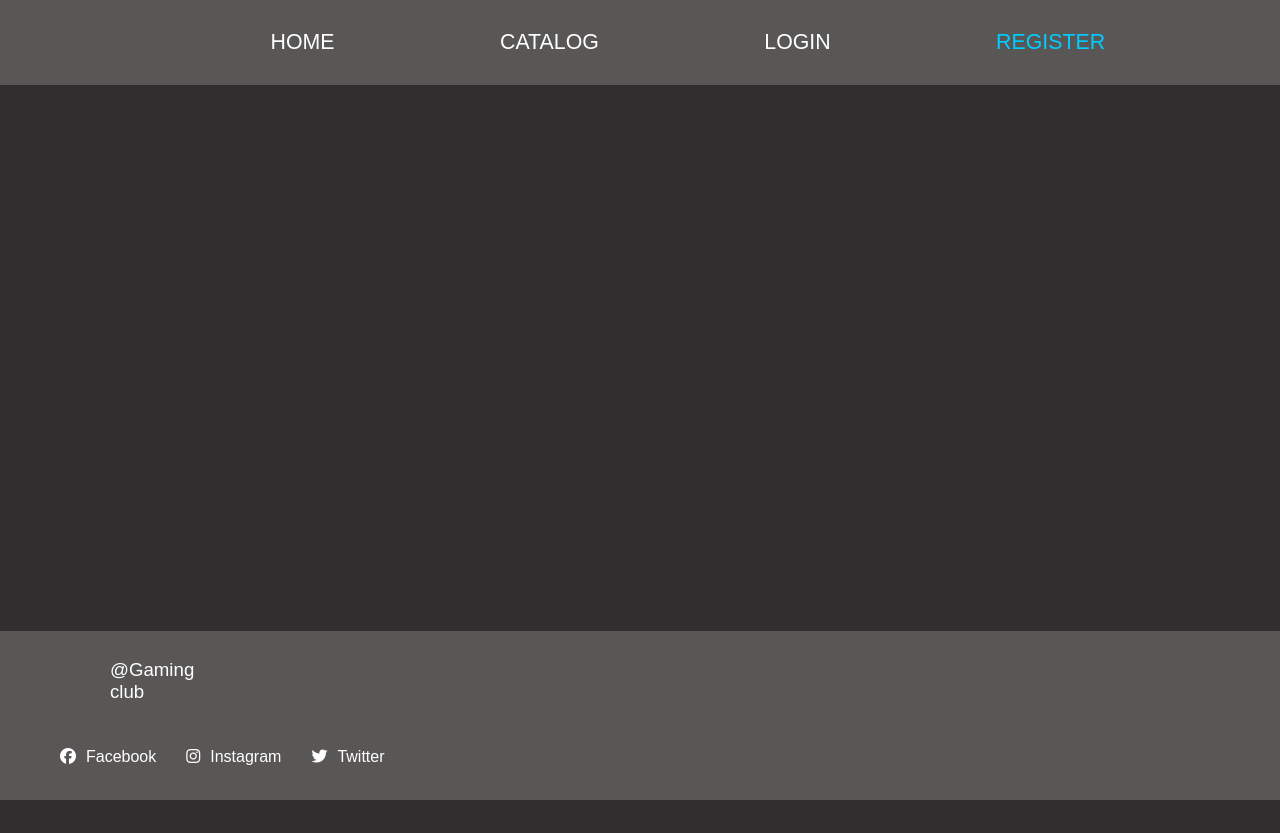
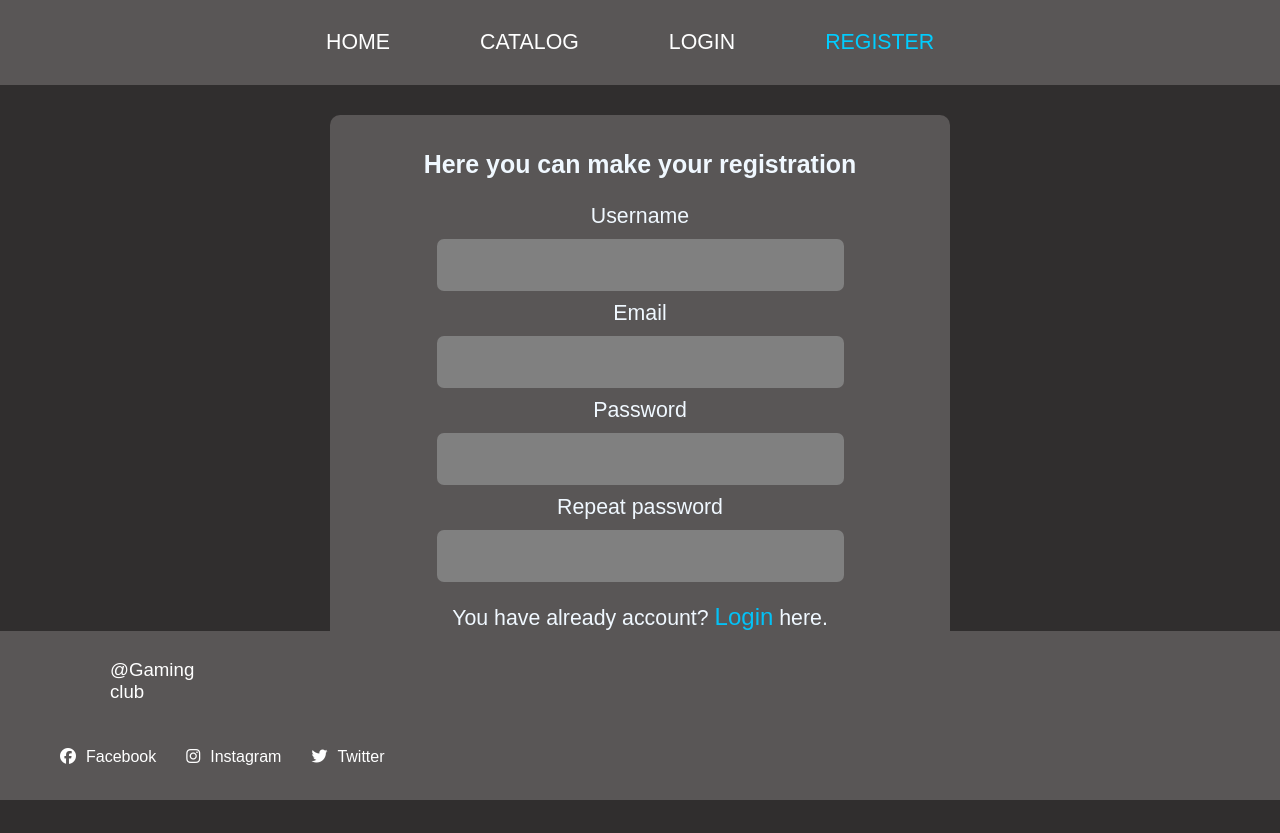
Before and after one commit to Qsen02/Softuni-ReactJS-Final-Project, a React (Vite) app in the folder Gaming club-project/client/: page /register in a window 1280 px wide. Before the commit this address had no page. Before the commit the page ends 800 px from the top, so only its background shows below. Built offline with nearby package versions, Linux system fonts and the light colour scheme; the HTML template or start-up script is replaced by a standard one.

Commit message:
Register added

```diff
--- a/Gaming club-project/client/index.html
+++ b/Gaming club-project/client/index.html
@@ -8,7 +8,6 @@
     <script src="https://kit.fontawesome.com/2553465cd5.js" crossorigin="anonymous"></script>
     <link rel="icon" type="image/png" sizes="32x32" href="/public/favicon.ico">
     <script src="/src/utils/upload.js"></script>
-    <script src="/src/utils/notification.js"></script>
 </head>
 
 <body>
--- a/Gaming club-project/client/src/App.jsx
+++ b/Gaming club-project/client/src/App.jsx
@@ -3,16 +3,34 @@ import Footer from "./components/footer/Footer"
 import Home from "./components/home/Home";
 import Catalog from "./components/catalog/Catalog";
 import { Routes, Route } from "react-router-dom";
+import { useEffect, useState } from "react";
+import { getUserData } from "./utils/userDataHelper";
+import Register from "./components/register/Register";
 
 function App() {
+    let [isUser, setIsUser] = useState(null);
+    let user = getUserData();
+
+    useEffect(() => {
+        if (user) {
+            setIsUser(user);
+        } else {
+            setIsUser(null);
+        }
+    }, [])
+
+    function setUserHandler(user){
+        setIsUser(user);
+    }
 
     return (
         <>
-            <Header/>
+            <Header isUser={isUser} />
             <main>
                 <Routes>
-                    <Route path="/" element={<Home />}/>
-                    <Route path="/catalog" element={<Catalog />}/>
+                    <Route path="/" element={<Home />} />
+                    <Route path="/catalog" element={<Catalog />} />
+                    <Route path="/register" element={<Register setUser={setUserHandler}/>} />
                 </Routes>
             </main>
             <Footer />
--- a/Gaming club-project/client/src/api/api.js
+++ b/Gaming club-project/client/src/api/api.js
@@ -31,8 +31,7 @@ async function request(method, url, data) {
         let data = await response.json();
         return data;
     } catch (err) {
-        alert(err.message);
-        return;
+        throw new Error(err.message);
     }
 }
 
--- a/Gaming club-project/client/src/api/userService.js
+++ b/Gaming club-project/client/src/api/userService.js
@@ -3,12 +3,12 @@ import { post, get } from "./api";
 let endpoint = "/users";
 
 export async function register(data) {
-    let data = await post(`${endpoint}/register`, data);
-    return data;
+    return await post(`${endpoint}/register`, data);
+
 }
 
 export async function login(data) {
-    let data = await post(`${endpoint}/login`, data);
+    return await post(`${endpoint}/login`, data);
 }
 
 export async function logout() {
--- a/Gaming club-project/client/src/components/header/Header.jsx
+++ b/Gaming club-project/client/src/components/header/Header.jsx
@@ -1,35 +1,32 @@
 import ListItem from "./listItem/ListItem"
 import styles from "./Header.module.css"
 
-export default function Header() {
-    let listItems = [
-        {
-            link: "/",
-            name: "HOME"
-        },
-        {
-            link: "/catalog",
-            name: "CATALOG"
-        },
-        {
-            link: "/login",
-            name: "LOGIN"
-        },
-        {
-            link: "/register",
-            name: "REGISTER"
-        }
+export default function Header({
+    isUser
+}) {
+    let guest = [
+        { link: "/", name: "HOME" },
+        { link: "/catalog", name: "CATALOG" },
+        { link: "/login", name: "LOGIN" },
+        { link: "/register", name: "REGISTER" }
+    ]
+    let user = [
+        { link: "/", name: "HOME" },
+        { link: "/catalog", name: "CATALOG" },
+        { link: "/create", name: "CREATE" },
+        { link: "/profile", name: "PROFILE" },
+        { link: "/logout", name: "LOGOUT" }
     ]
     return (
         <header>
             <nav className={styles.navigation}>
                 <ul>
-                    {listItems.map(el=><ListItem key={el.name} name={el.name} link={el.link}/>)}
+                    {isUser
+                        ? user.map(el => <ListItem key={el.name} name={el.name} link={el.link} />)
+                        : guest.map(el => <ListItem key={el.name} name={el.name} link={el.link} />)
+                    }
                 </ul>
             </nav>
         </header>
     )
 }
-{/* <li><a href="/create">CREATE</a></li>
-                <li><a href="/profile">PROFILE</a></li>
-                <li><a href="/logout">LOGOUT</a></li> */}
--- a/Gaming club-project/client/src/components/header/Header.module.css
+++ b/Gaming club-project/client/src/components/header/Header.module.css
@@ -13,8 +13,8 @@ body {
 }
 
 .navigation ul {
-    display: flex;
+    display: block;
     margin: 0 auto;
-    width: 1000px;
+    width: 700;
     height: auto;
 }
--- a/Gaming club-project/client/src/components/header/listItem/ListItem.module.css
+++ b/Gaming club-project/client/src/components/header/listItem/ListItem.module.css
@@ -19,7 +19,7 @@
 .listItem {
     display: inline-block;
     margin: 0 auto;
-    margin-right: 60px;
+    margin-right: 80px;
 }
 
 .listItem a {
--- /dev/null
+++ b/Gaming club-project/client/src/components/register/Register.jsx
@@ -0,0 +1,80 @@
+import { useState } from "react"
+import styles from "./Register.module.css"
+import { Link, useNavigate } from "react-router-dom";
+import { register } from "../../api/userService";
+import { setUserData } from "../../utils/userDataHelper";
+
+export default function Register({
+    setUser
+}) {
+    let [errMessage, setErrMessage] = useState({});
+    let [isError, setIsError] = useState(false);
+    let [formValues, setFormValues] = useState({
+        username: "",
+        email:"",
+        password: "",
+        repass: ""
+    })
+    let navigate = useNavigate();
+    function changeHandler(event) {
+        setFormValues(oldValues => ({ ...oldValues, [event.target.name]: event.target.value }))
+    }
+
+    async function onRegister(event) {
+        event.preventDefault();
+        let username = formValues.username;
+        let email=formValues.email;
+        let password = formValues.password;
+        let repass= formValues.repass
+
+        try {
+            let user = await register({ username,email, password,repass });
+            setUserData(user);
+            setFormValues(oldValues => ({
+                ...oldValues,
+                username: "",
+                email:"",
+                password: "",
+                repass: ""
+            }))
+            setUser(user);
+            navigate("/");
+        } catch (err) {
+            console.log(JSON.parse(err.message))
+            setErrMessage(JSON.parse(err.message));
+            setIsError(true);
+            return;
+        }
+    }
+
+    function onClose(){
+        setIsError(false);
+    }
+
+    return (
+        <>
+            {isError
+                ? < div onClick={onClose} className={styles.error}>
+                  <p>{errMessage.username}</p>
+                  <p>{errMessage.email}</p>
+                  <p>{errMessage.password}</p>
+                  <p>{errMessage.repass}</p>
+                </div >
+                : ""
+            }
+            <form onSubmit={onRegister} className={styles.Register}>
+                <h3>Here you can make your registration</h3>
+                <label className={errMessage.username ? styles.errorLabel : ""}>Username</label>
+                <input className={errMessage.username ? styles.errorField : ""} type="text" name="username" value={formValues.username} onChange={changeHandler} />
+                <label className={errMessage.email ? styles.errorLabel : ""}>Email</label>
+                <input className={errMessage.email ? styles.errorField : ""} type="text" name="email" value={formValues.email} onChange={changeHandler} />
+                <label className={errMessage.password ? styles.errorLabel : ""}>Password</label >
+                <input className={errMessage.password ? styles.errorField : ""} type="password" name="password" value={formValues.password} onChange={changeHandler} />
+                <label className={errMessage.repass ? styles.errorLabel : ""}>Repeat password</label>
+                <input className={errMessage.repass ? styles.errorField : ""} type="password" name="repass" value={formValues.repass} onChange={changeHandler} />
+                <p>You have already account? <Link to="/login">Login</Link> here.</p>
+                <button type="submit">Submit</button>
+            </form>
+        </>
+    )
+}
--- /dev/null
+++ b/Gaming club-project/client/src/components/register/Register.module.css
@@ -0,0 +1,89 @@
+.Register {
+    display: block;
+    margin: 0 auto;
+    margin-top: 30px;
+    margin-bottom: 120px;
+    padding: 10px;
+    width: 600px;
+    height: auto;
+    background-color: rgb(89, 86, 86);
+    font-family: Arial, Helvetica, sans-serif;
+    text-align: center;
+    color: aliceblue;
+    font-size: 16pt;
+    border-radius: 10px;
+}
+
+.Register label {
+    display: block;
+    text-align: center;
+    margin: 10px;
+}
+
+.Register input,
+.Register textarea {
+    width: 400px;
+    height: 50px;
+    border: none;
+    border-radius: 7px;
+    background-color: grey;
+    color: aliceblue;
+    font-size: 14pt;
+    font-family: Arial, Helvetica, sans-serif;
+    padding-left: 5px;
+}
+
+.Register button {
+    display: block;
+    margin: 0 auto;
+    margin-top: 20px;
+    width: auto;
+    height: 50px;
+    border-radius: 20px;
+    background-color: rgb(3, 194, 247);
+    color: aliceblue;
+    border: none;
+    font-size: 18pt;
+    cursor: pointer;
+    padding: 0 20px;
+}
+
+.Register button:hover {
+    background-color: rgb(0, 225, 255);
+    color: white;
+}
+
+.Register p a {
+    text-decoration: none;
+    color: rgb(3, 194, 247);
+    font-family: Arial, Helvetica, sans-serif;
+    font-size: 18pt;
+}
+
+.Register p a:hover {
+    color: rgb(0, 225, 255);
+}
+
+.errorLabel {
+    color: red;
+}
+
+.errorField {
+    border-bottom: red solid 1px;
+}
+
+.error {
+    position: fixed;
+    right: 100px;
+    top: 100px;
+    width: 220px;
+    height: auto;
+    font-size: 18pt;
+    background-color: rgb(3, 194, 247);
+    color: aliceblue;
+    font-family: Arial, Helvetica, sans-serif;
+    text-align: center;
+    cursor: pointer;
+    border-radius: 20px;
+    padding: 10px 20px;
+}
--- a/Gaming club-project/client/src/utils/notification.js
+++ /dev/null
@@ -1,11 +0,0 @@
-window.addEventListener("load", start);
-
-function start() {
-    let notification = document.querySelector(".error");
-    notification.style.display = "block";
-    notification.addEventListener("click", onClose);
-
-    function onClose() {
-        notification.style.display = "none";
-    }
-}
```
Also changed, not shown: 2 other files (tests, documents, lock files or other folders).
